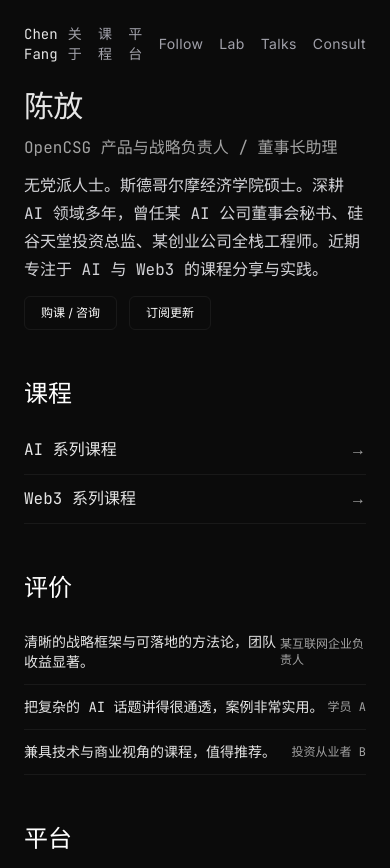
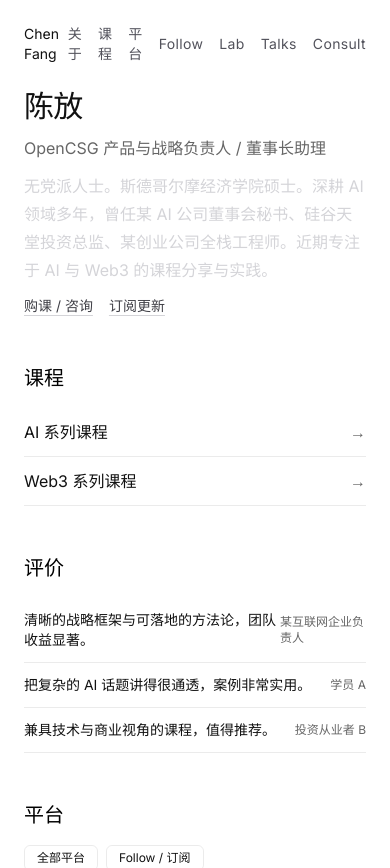
Before and after one commit to frankfika/frankspace, a Next.js app: page / in a window 390 px wide. Shown: the top 868 px of the page. Built offline with nearby package versions, Linux system fonts and the light colour scheme.

Commit message:
Switch to light palette; responsive container; refined nav/list hover; link CTA

```diff
--- a/src/app/globals.css
+++ b/src/app/globals.css
@@ -3,11 +3,11 @@
 @tailwind utilities;
 
 :root {
-  --background: #0b0b0b;
-  --foreground: #e6e6e6;
-  --muted: #a3a3a3;
-  --border: rgba(255,255,255,0.06);
-  --surface: rgba(18,18,18,0.8);
+  --background: #ffffff;
+  --foreground: #111111;
+  --muted: #666666;
+  --border: rgba(0,0,0,0.08);
+  --surface: #f7f7f7;
 }
 
 html, body { height: 100%; }
@@ -16,14 +16,17 @@ body { background-color: var(--background); color: var(--foreground); }
 
 .bg-radial { display: none; }
 
-.container { @apply mx-auto max-w-3xl px-6 sm:px-8; }
+.container { @apply mx-auto max-w-2xl px-6 sm:px-8; }
+@screen md { .container { @apply max-w-3xl; } }
+@screen lg { .container { @apply max-w-4xl; } }
 
-.nav-link { @apply text-sm font-sans tracking-wide text-zinc-400 hover:text-white transition; }
+.nav-link { @apply text-sm font-sans tracking-wide text-zinc-600 hover:text-black transition; }
 
 .surface { @apply rounded-md border p-5 transition; border-color: var(--border); background: var(--surface); }
-.surface:hover { background: rgba(24,24,24,0.92); }
+.surface:hover { background: #f0f0f0; }
 
-.btn { @apply inline-flex items-center gap-2 rounded-md border px-4 py-2 text-xs font-sans text-white hover:bg-white/10; border-color: var(--border); }
+.btn { @apply inline-flex items-center gap-2 rounded-md border px-4 py-2 text-xs font-sans text-black hover:bg-black/5; border-color: var(--border); }
+.link { @apply text-sm font-sans text-zinc-700 hover:text-black underline underline-offset-4 decoration-zinc-300 hover:decoration-black; }
 
 .hero { @apply relative rounded-2xl border p-10 overflow-hidden; border-color: var(--border); background: var(--surface); }
 
@@ -32,9 +35,9 @@ body { background-color: var(--background); color: var(--foreground); }
 .hero-accent { color: var(--accent); }
 
 .section { @apply space-y-4; }
-.section-title { @apply font-mono text-2xl text-white; }
+.section-title { @apply font-sans text-xl text-black; }
 .muted { color: var(--muted); }
 .pill { @apply inline-flex items-center rounded-md px-3 py-1 text-xs font-sans border; border-color: var(--border); }
 
 .list-item { @apply flex items-center justify-between py-3 border-b; border-color: var(--border); }
-.list-item:hover { @apply text-white; }
+.list-item:hover { @apply bg-black/5; }
--- a/src/app/layout.tsx
+++ b/src/app/layout.tsx
@@ -25,7 +25,7 @@ export default function RootLayout({
 }>) {
   return (
     <html lang="zh-CN">
-      <body className={`${fontSans.variable} ${fontMono.variable} antialiased bg-background text-foreground font-mono`}>
+      <body className={`${fontSans.variable} ${fontMono.variable} antialiased bg-background text-foreground font-sans`}>
         <div className="bg-radial" />
         <header className="container flex items-center justify-between py-6">
           <Link href="/" className="text-sm">Chen Fang</Link>
--- a/src/app/page.tsx
+++ b/src/app/page.tsx
@@ -8,9 +8,9 @@ export default function Home() {
         <h1 className="hero-title">{profile.name}</h1>
         <p className="muted">{profile.title}</p>
         <p className="text-zinc-300 leading-7">{profile.bio}</p>
-        <div className="mt-4 flex flex-wrap gap-3">
-          <Link href="/consult" className="btn">购课 / 咨询</Link>
-          <Link href="/follow" className="btn">订阅更新</Link>
+        <div className="mt-4 flex flex-wrap gap-4">
+          <Link href="/consult" className="link">购课 / 咨询</Link>
+          <Link href="/follow" className="link">订阅更新</Link>
         </div>
       </div>
 
```
